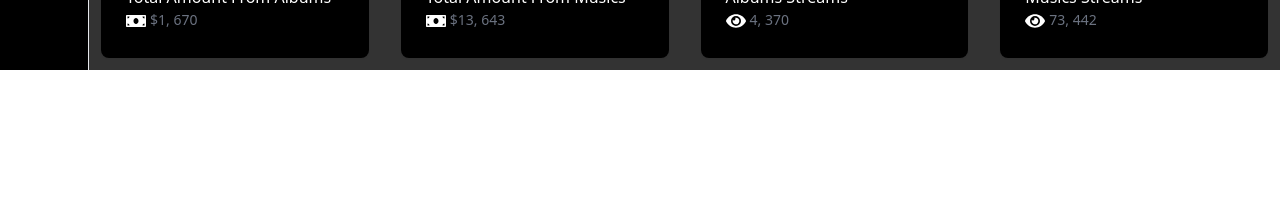
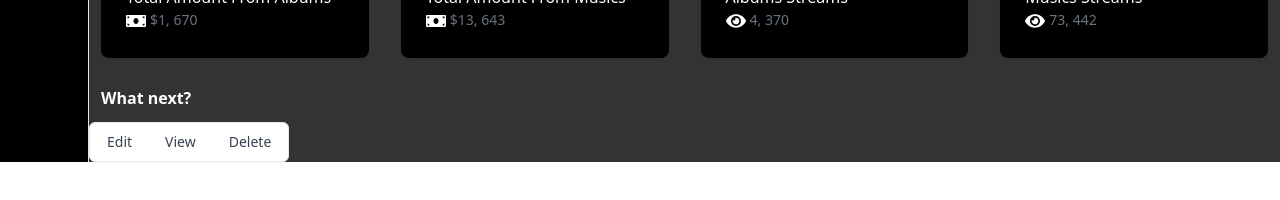
Before and after one commit to kwakyebrilliant/deyplay, a React (Create React App) app: page /dashboard in a window 1280 px wide. Shown: the part 532-732 px from the top of the page. Built offline with nearby package versions, Linux system fonts and the light colour scheme.

Commit message:
index.css updates

```diff
--- a/src/dashboard/Pages/Dashboard.js
+++ b/src/dashboard/Pages/Dashboard.js
@@ -151,6 +151,36 @@ function Dashboard() {
                     </div>
 
 
+                    <div className='flex m-3 pt-4'>
+                    <h2 className='text-white font-bold'>
+                        What next?
+                    </h2>
+
+                    </div>
+
+                    <span
+  class="inline-flex -space-x-px overflow-hidden rounded-md border bg-white shadow-sm"
+>
+  <button
+    class="inline-block px-4 py-2 text-sm font-medium text-gray-700 hover:bg-gray-50 focus:relative"
+  >
+    Edit
+  </button>
+
+  <button
+    class="inline-block px-4 py-2 text-sm font-medium text-gray-700 hover:bg-gray-50 focus:relative"
+  >
+    View
+  </button>
+
+  <button
+    class="inline-block px-4 py-2 text-sm font-medium text-gray-700 hover:bg-gray-50 focus:relative"
+  >
+    Delete
+  </button>
+</span>
+
+
 
             </div>
 
--- a/src/index.css
+++ b/src/index.css
@@ -7,7 +7,7 @@
   }
 
   button {
-    @apply text-white border bg-blue-600 border-blue-600
+    @apply text-white border bg-white border-white
     hover:bg-transparent hover:text-blue-600 rounded-md
   }
 }
```
